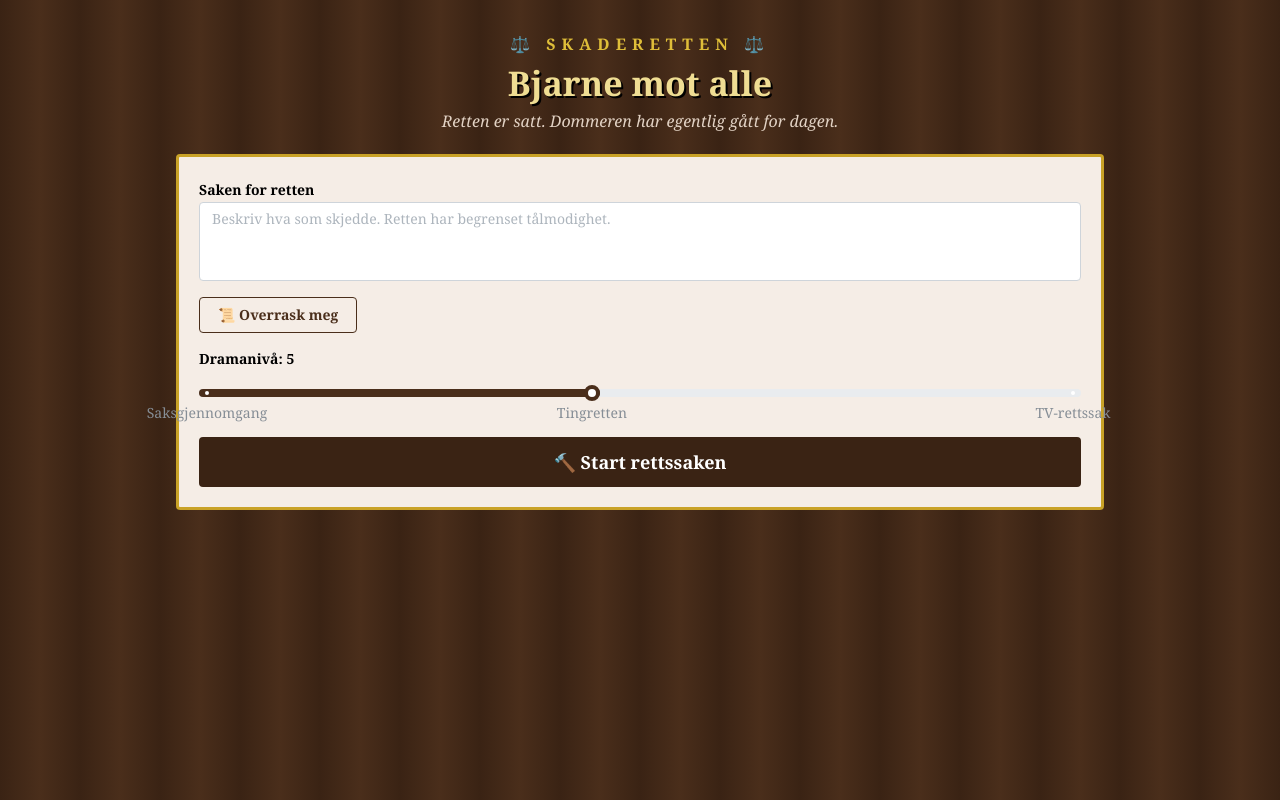
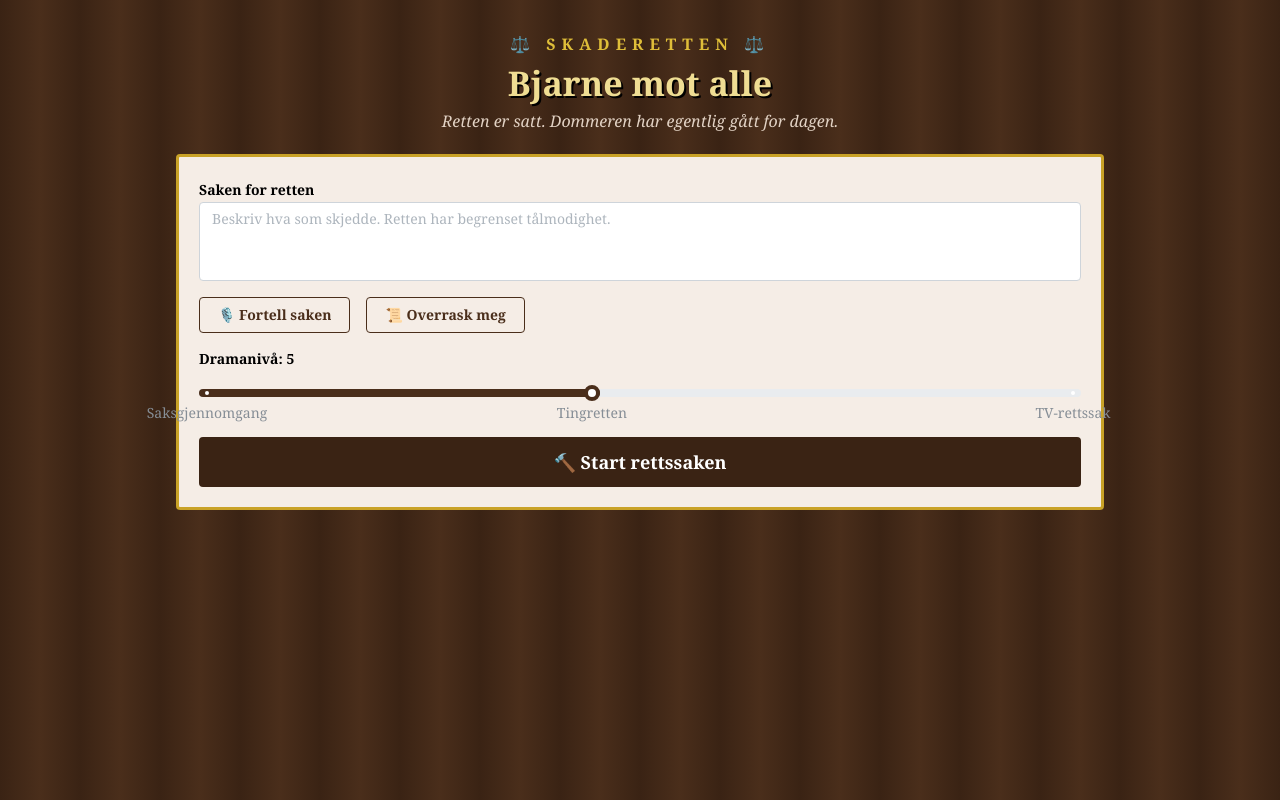
Before and after one commit to skadefryd26/lag9, a React (Vite) app in the folder frontend/: page / in a window 1280 px wide. Built offline with nearby package versions, Linux system fonts and the light colour scheme.

Commit message:
feat: fortell saken med mikrofon

```diff
--- a/frontend/index.html
+++ b/frontend/index.html
@@ -8,6 +8,8 @@
       body { margin: 0; background: #3a2314; }
       @keyframes innlegg-inn { from { opacity: 0; transform: translateY(16px); } to { opacity: 1; transform: none; } }
       .innlegg-inn { animation: innlegg-inn 0.6s ease-out; }
+      @keyframes lytter-puls { 50% { opacity: 0.6; } }
+      .lytter-puls { animation: lytter-puls 1s infinite; }
     </style>
   </head>
   <body>
--- /dev/null
+++ b/frontend/src/features/rettssak/components/Diktering.tsx
@@ -0,0 +1,89 @@
+import { Button, Text } from "@mantine/core";
+import { useEffect, useRef, useState } from "react";
+
+// Mikrofon til saksfeltet. Bruker nettleserens talegjenkjenning (Chrome/Edge).
+// Merk: Chrome sender lyden til Google for gjenkjenning — bruk bare oppdiktede saker.
+
+type Gjenkjenner = {
+  lang: string;
+  continuous: boolean;
+  interimResults: boolean;
+  start: () => void;
+  stop: () => void;
+  onresult: ((e: { resultIndex: number; results: ArrayLike<ArrayLike<{ transcript: string }> & { isFinal: boolean }> }) => void) | null;
+  onerror: ((e: { error: string }) => void) | null;
+  onend: (() => void) | null;
+};
+
+function lagGjenkjenner(): Gjenkjenner | null {
+  const w = window as unknown as { SpeechRecognition?: new () => Gjenkjenner; webkitSpeechRecognition?: new () => Gjenkjenner };
+  const Klasse = w.SpeechRecognition ?? w.webkitSpeechRecognition;
+  return Klasse ? new Klasse() : null;
+}
+
+const FEIL: Record<string, string> = {
+  "not-allowed": "Retten fikk ikke lov til å bruke mikrofonen. Tillat mikrofon i nettleseren.",
+  "no-speech": "Retten hørte ingenting. Bjarne tolker taushet som en tilståelse.",
+  network: "Talegjenkjenningen fikk ikke kontakt med nettet.",
+};
+
+export function Diktering({
+  tekst,
+  onTekst,
+  disabled,
+}: {
+  tekst: string;
+  onTekst: (t: string) => void;
+  disabled?: boolean;
+}) {
+  const [lytter, setLytter] = useState(false);
+  const [feil, setFeil] = useState<string | null>(null);
+  const ref = useRef<Gjenkjenner | null>(null);
+  const start = useRef("");
+  const støttet = typeof window !== "undefined" && lagGjenkjenner() !== null;
+
+  useEffect(() => () => ref.current?.stop(), []);
+
+  if (!støttet) return null;
+
+  const begynn = () => {
+    const g = lagGjenkjenner();
+    if (!g) return;
+    g.lang = "nb-NO";
+    g.continuous = true;
+    g.interimResults = true;
+    start.current = tekst.trim() ? `${tekst.trim()} ` : "";
+    g.onresult = (e) => {
+      let alt = "";
+      for (let i = 0; i < e.results.length; i++) alt += e.results[i][0].transcript;
+      onTekst((start.current + alt).slice(0, 2000));
+    };
+    g.onerror = (e) => setFeil(FEIL[e.error] ?? `Mikrofonen feilet (${e.error}).`);
+    g.onend = () => setLytter(false);
+    ref.current = g;
+    setFeil(null);
+    setLytter(true);
+    g.start();
+  };
+
+  const stopp = () => ref.current?.stop();
+
+  return (
+    <>
+      {lytter ? (
+        <Button color="red.8" onClick={stopp} className="lytter-puls">
+          🔴 Retten lytter … trykk for å stoppe
+        </Button>
+      ) : (
+        <Button variant="outline" color="tre.7" onClick={begynn} disabled={disabled}>
+          🎙️ Fortell saken
+        </Button>
+      )}
+      {feil && (
+        <Text c="red.8" size="sm">
+          {feil}
+        </Text>
+      )}
+    </>
+  );
+}
--- a/frontend/src/features/rettssak/routes/Rettssal.tsx
+++ b/frontend/src/features/rettssak/routes/Rettssal.tsx
@@ -17,6 +17,7 @@ import {
 } from "@mantine/core";
 import { useEffect, useState } from "react";
 import { ApiFeil } from "../api/rettssakApi";
+import { Diktering } from "../components/Diktering";
 import { Opplesning } from "../components/Opplesning";
 import { feilTekst, useRettssak } from "../hooks/useRettssak";
 import { useOverrask } from "../hooks/useOverrask";
@@ -132,6 +133,14 @@ export function Rettssal() {
                 disabled={pågår}
               />
               <Group>
+                <Diktering
+                  tekst={saksTekst}
+                  onTekst={(t) => {
+                    setSaksTekst(t);
+                    setValideringsfeil(null);
+                  }}
+                  disabled={pågår}
+                />
                 <Button
                   variant="outline"
                   color="tre.7"
```
